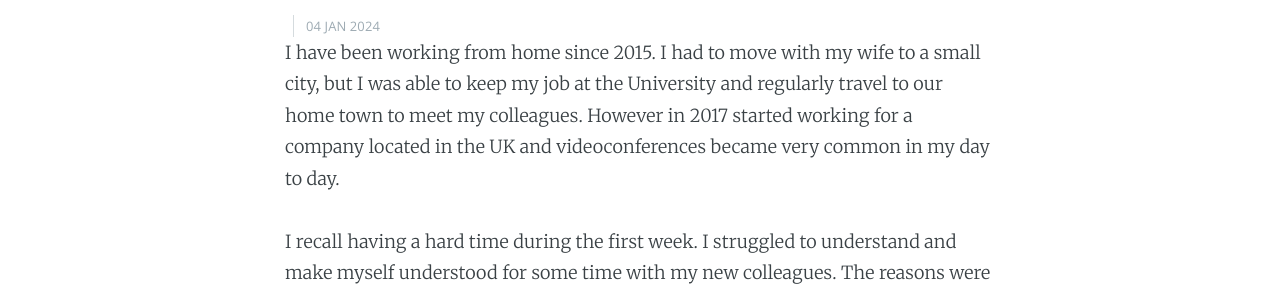
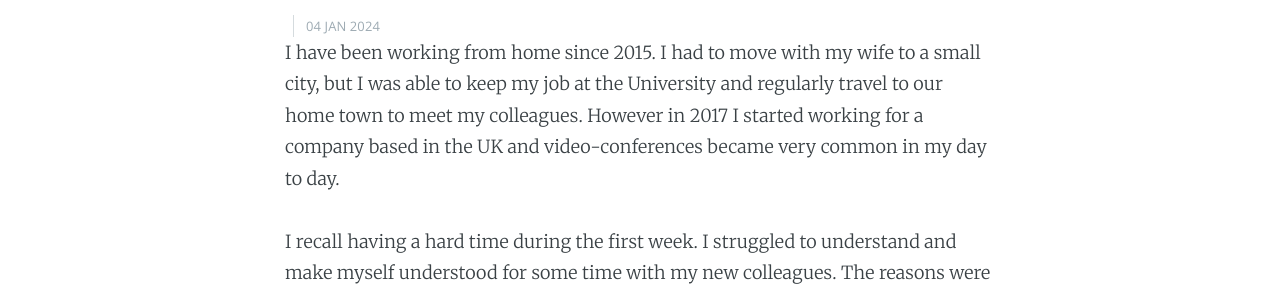
Before and after one commit to jorgelzpz/jorgelzpz.github.com, a Jekyll site: the page built from _posts/2024-01-04-audio.markdown, in a window 1280 px wide and 900 px high. Shown: the part 223-517 px from the top of the window. Built offline with Jekyll 4.4.1, drawn with Linux system fonts in a browser that asks for light colours.

Commit message:
Fix some typos

```diff
--- a/_posts/2024-01-04-audio.markdown
+++ b/_posts/2024-01-04-audio.markdown
@@ -4,7 +4,7 @@ title: "My audio setup"
 date: 2024-01-04
 ---
 
-I have been working from home since 2015. I had to move with my wife to a small city, but I was able to keep my job at the University and regularly travel to our home town to meet my colleagues. However in 2017 started working for a company located in the UK and videoconferences became very common in my day to day.
+I have been working from home since 2015. I had to move with my wife to a small city, but I was able to keep my job at the University and regularly travel to our home town to meet my colleagues. However in 2017 I started working for a company based in the UK and video-conferences became very common in my day to day.
 
 I recall having a hard time during the first week. I struggled to understand and make myself understood for some time with my new colleagues. The reasons were mainly two:
 
```
